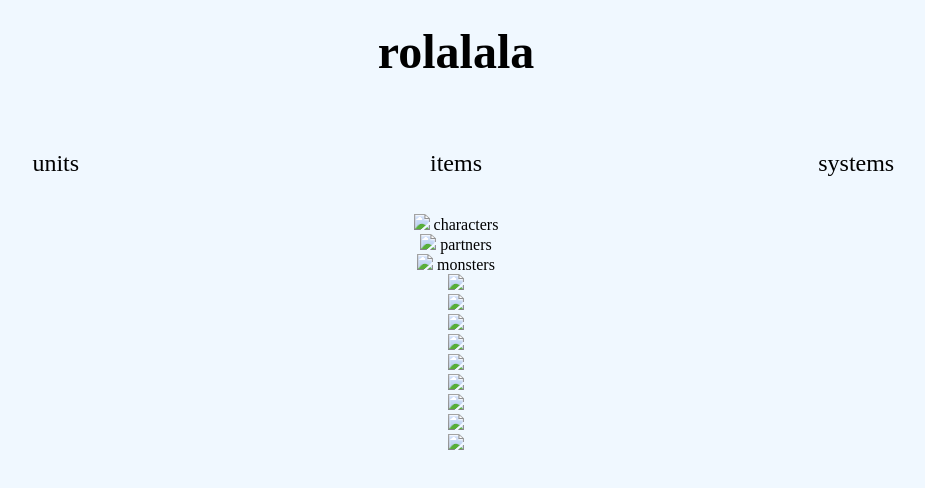
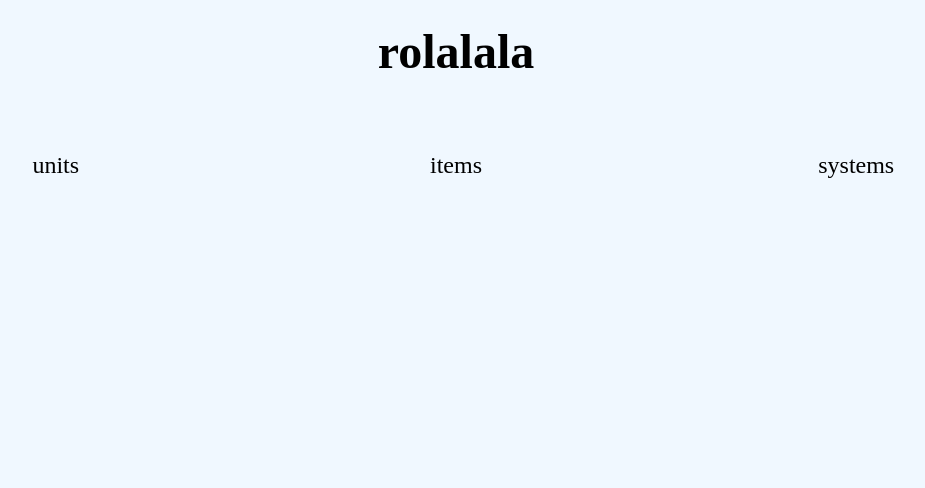
Before and after one commit to pinerose/rolainfo, a plain HTML site: page index.html in a window 1280 px wide. Shown: the whole page, without its empty margins (184-1109 px from the left). Drawn offline with Linux system fonts and the light colour scheme.

Commit message:
Add files via upload

```diff
--- a/index.html
+++ b/index.html
@@ -10,89 +10,12 @@
     </head>
     <body>
         <div id="wrap">
-            <h1>rolalala</h1>
+            <h1><a href="index.html">rolalala</a></h1>
             <nav>
-                <li>units</li>
-                <li>items</li>
-                <li>systems</li>
+                <li><a href="units/index.html">units</a></li>
+                <li><a href="items/index.html">items</a></li>
+                <li><a href="systems/index.html">systems</a></li>
             </nav>
-            <main>
-                <section id="units" class="hide"> <!-- units -->
-                    <section class="index hide"> <!-- what kinds of unit do you find?-->
-                        <section class="selector_characters">
-                            <img src=".png">
-                            <span>characters</span>
-                        </section>
-                        <section class="selector_partners">
-                            <img src=".png">
-                            <span>partners</span>
-                        </section>
-                        <section class="selector_monsters">
-                            <img src=".png">
-                            <span>monsters</span>
-                        </section>
-                    </section>
-
-                    <section id="character" class="hide"> <!-- characters - Scarlet, Jade, Iris -->
-                        <section class="index hide"> <!-- what kinds of character do you find? -->
-                            <section class="selector">
-                                <img src=".png">
-                                <span></span>
-                            </section>
-                            <section class="selector">
-                                <img src=".png">
-                                <span></span>
-                            </section>
-                            <section class="selector">
-                                <img src=".png">
-                                <span></span>
-                            </section>
-
-                            <section id="scarlet" class="hide">
-                                <section class=""
-                            </section>
-                        </section>
-                    </section>
-
-                    <section id="parnters" class="hide"> <!-- partners - hafren, drakan, elf, fanatic, chaser, maid, feline -->
-                        <section class="index hide"> <!-- what kinds of partner do you find? -->
-                            <section class="selector">
-                                <img src=".png">
-                                <span></span>
-                            </section>
-                            <section class="selector">
-                                <img src=".png">
-                                <span></span>
-                            </section>
-                            <section class="selector">
-                                <img src=".png">
-                                <span></span>
-                            </section>
-                        </section>
-                    </section>
-
-                    <section id="monsters" class="hide"> <!-- monster - forest, cave, desert, volcano, elites -->
-                        <section class="index hide"> <!-- what kinds of monster do you find? -->
-                            <section class="selector">
-                                <img src=".png">
-                                <span></span>
-                            </section>
-                            <section class="selector">
-                                <img src=".png">
-                                <span></span>
-                            </section>
-                            <section class="selector">
-                                <img src=".png">
-                                <span></span>
-                            </section>
-                        </section>
-                    </section>
-                </section>
-                <section id="items">
-                </section>
-                <section id="systems">
-                </section>
-            </main>
         </div>
     </body>
 </html>
--- a/reset.css
+++ b/reset.css
@@ -1,5 +1,9 @@
 *{
     list-style: none;
     text-align: center;
+    text-decoration: none;
+}
 
+a{
+    color: black;
 }
--- a/style.css
+++ b/style.css
@@ -11,20 +11,21 @@ body{
     flex-flow: row wrap;
     margin: auto;
     justify-content: center;
+    align-content:flex-start;
 }
 
     h1{
         width: 100%;
         height: 10%;
-        margin: 1% 0;
+        margin: 1% auto;
         font-size: 3rem;
         line-height: 4rem;
     }
 
     nav{
         width: 100%;
-        height: 8%;
-        margin: 1% 0;
+        height: 10%;
+        padding: 1% 0%;
         display: flex;
         flex-flow: row wrap;
     }
@@ -40,7 +41,7 @@ body{
 
     main{
         width: 100%;
-        height: 78%;
+        height: 48%;
     }
 
     /*.hide{
```
Also changed, not shown: items/index.html (added, +21 -0 lines), systems/index.html (added, +21 -0 lines), units/index.html (added, +31 -0 lines).
